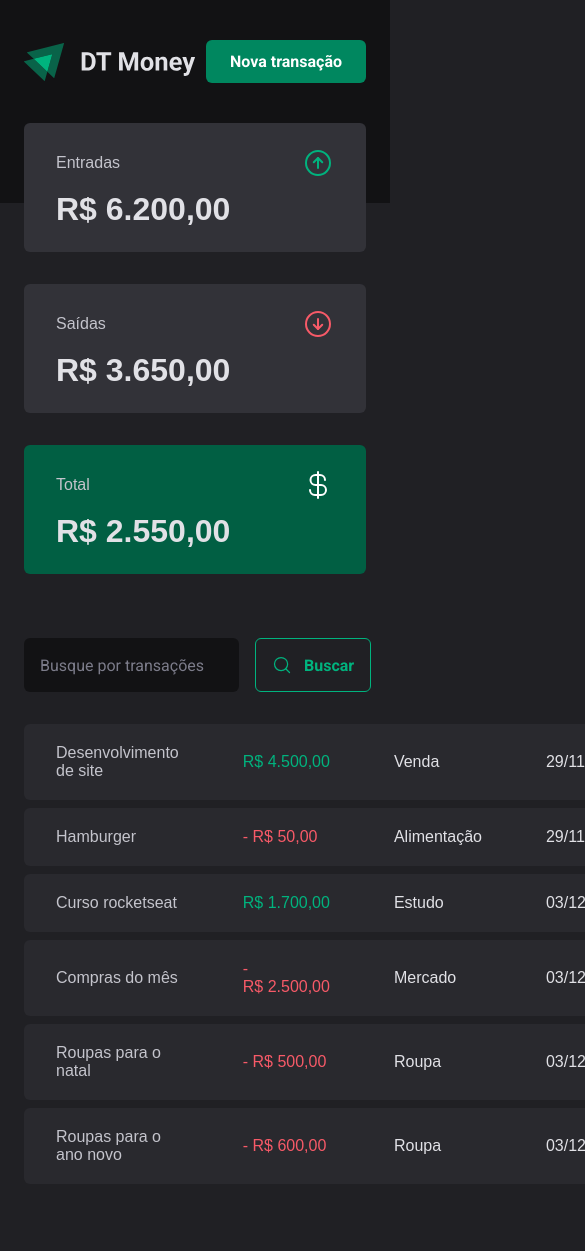
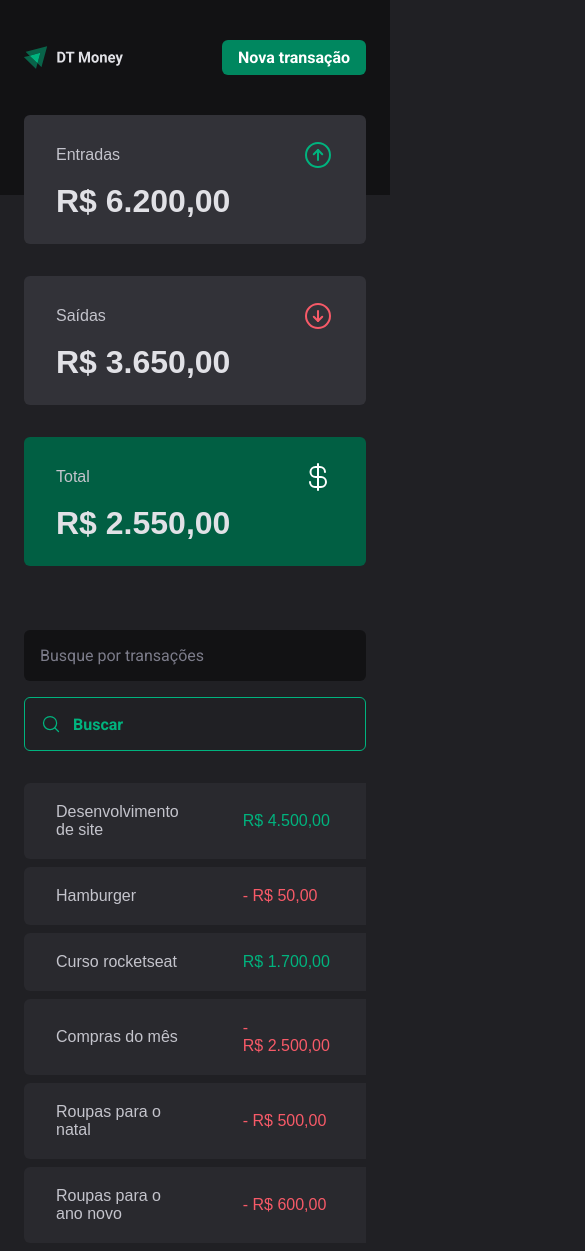
Before and after one commit to alanwengrze/ignite_dt-money, a React (Vite) app: page / in a window 390 px wide. Shown: the top 1251 px of the page, 585 px wide, since content can reach past the window. Before the commit the page ends 1192 px from the top, so only its background shows below. Built offline with nearby package versions, Linux system fonts and the light colour scheme; data requests are answered from the project's data file.

Commit message:
:iphone: responsive: scroll table in mobile

```diff
--- a/src/components/Header/styles.ts
+++ b/src/components/Header/styles.ts
@@ -13,6 +13,12 @@ export const HeaderContent = styled.div`
   display: flex;
   align-items: center;
   justify-content: space-between;
+
+  @media (max-width: 568px) {
+    > img {
+      width: 100px;
+    }
+  }
 
 `;
 
@@ -30,4 +36,8 @@ export const NewTransactionButton = styled.button`
     background-color: ${(props) => props.theme["green-700"]};
 
   }
+
+  @media (max-width: 568px) {
+    padding: 8px 16px;
+  }
 `;
--- a/src/components/SearchForm/styles.ts
+++ b/src/components/SearchForm/styles.ts
@@ -40,4 +40,8 @@ export const SearchFormContainer = styled.form`
       color: ${(props) => props.theme["white"]};
     }
   }
+
+  @media (max-width: 568px) {
+    flex-direction: column;
+  }
 `;
--- a/src/pages/Transactions/index.tsx
+++ b/src/pages/Transactions/index.tsx
@@ -3,7 +3,7 @@ import { Header } from "../../components/Header";
 import { SearchForm } from "../../components/SearchForm";
 import { Summary } from "../../components/Summary";
 import { dateFormatter, priceFormatter } from "../../utils/formatter";
-import { PriceHighlight, TransactionsContainer, TransactionsTable } from "./styles";
+import { PriceHighlight, TransactionsContainer, TransactionsTable, TransactionsTableScroll } from "./styles";
 
 
 export const Transactions = () => {
@@ -14,6 +14,7 @@ export const Transactions = () => {
       <Summary />
       <TransactionsContainer>
         <SearchForm />
+        <TransactionsTableScroll>
           <TransactionsTable>
             <tbody>
               {
@@ -35,6 +36,7 @@ export const Transactions = () => {
               }
             </tbody>
           </TransactionsTable>
+        </TransactionsTableScroll>
       </TransactionsContainer>
     </div>
   )
--- a/src/pages/Transactions/styles.ts
+++ b/src/pages/Transactions/styles.ts
@@ -7,12 +7,16 @@ export const TransactionsContainer = styled.main`
   padding: 0 1.5rem;
 `;
 
+export const TransactionsTableScroll = styled.div`
+  overflow-x: auto;
+  -webkit-overflow-scrolling: touch;
+`;
+
 export const TransactionsTable = styled.table`
   width: 100%;
   border-collapse: separate;
   border-spacing: 0 0.5rem;
   margin-top: 1.5rem;
-
   td {
     background-color: ${props => props.theme['gray-700']};
     padding: 1.25rem 2rem;
@@ -27,6 +31,11 @@ export const TransactionsTable = styled.table`
       border-top-right-radius: 6px;
       border-bottom-right-radius: 6px;
     }
+
+  }
+
+  @media (max-width: 768px) {
+    overflow-x: auto;
   }
 `;
 
```
Lines whose indentation alone changed are shown as unchanged.
